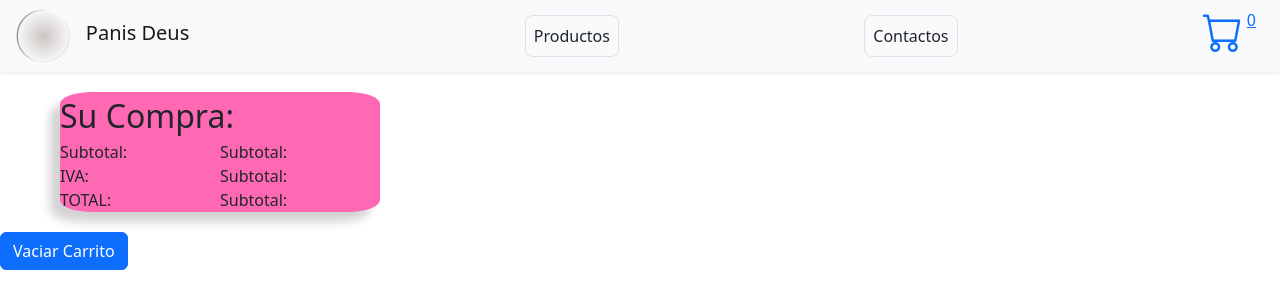
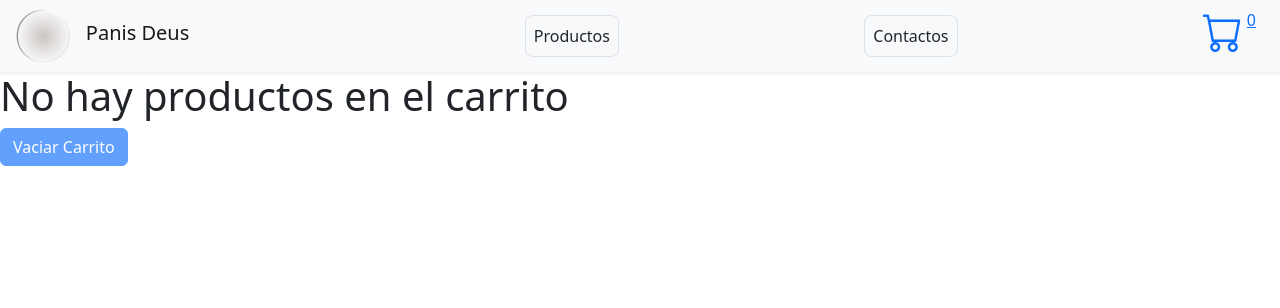
Before and after one commit to dzigaVertov/coder-react, a React (Create React App) app: page /cart in a window 1280 px wide. Shown: the top 308 px of the page. Built offline with nearby package versions, Linux system fonts and the light colour scheme.

Commit message:
agregada Card  de totales de compra

```diff
--- a/src/components/Cart.js
+++ b/src/components/Cart.js
@@ -12,9 +12,8 @@ const Cart = (props) => {
 
     return (
         <div>
-          <ListaCarrito/>
-            <Button onClick={vaciarCarrito}>Vaciar Carrito</Button>
-
+          {carrito.productos.length ? <ListaCarrito/> : <h1>No hay productos en el carrito</h1>}
+          <Button onClick={vaciarCarrito} disabled={!carrito.productos.length}>Vaciar Carrito</Button>
         </div>
     );
 };
--- a/src/components/ItemCarrito.css
+++ b/src/components/ItemCarrito.css
@@ -5,19 +5,32 @@
     border: 1px solid black;
     border-radius: 10px;
     display: flex;
-
     gap: 1rem;
+    justify-content: center;
+    justify-items: center;
+    align-items: center;
+    align-content: space-around;
+    padding: 10px;
 }
 
 .col {
     flex: 1;
-}
-
-.botones {
-    background-color: antiquewhite;
-    margin: 5px;
+    text-align: center;
 }
 
 .img-lista-carrito {
     max-width: 70px;
 }
+
+.btn-borrar {
+    width: 30px;
+    height: 30px;
+    background-color: antiquewhite;
+    border-radius: 50%;
+    text-align: center;
+    margin: 0;
+    padding: 0;
+    line-height: 100%;
+    font-size: 300px;
+
+}
--- a/src/components/ItemCarrito.js
+++ b/src/components/ItemCarrito.js
@@ -1,24 +1,23 @@
 import React from 'react';
 import './ItemCarrito.css';
-
+import { useCarrito, ACCIONES } from './CartContextProvider';
 const ItemCarrito = (props) => {
     const prod = props.prod;
-    console.log('prod: ', prod);
+    const { carrito, dispatch } = useCarrito();
+    function borrarItem() {
+        dispatch({ type: ACCIONES.BORRAR_ITEM, payload: prod });
+    }
 
     return (
         <div className='item'>
-            <div className='botones'>
-                <span className='btn-borrar'>X</span>
-            </div>
+
+            <button className='btn-borrar' onClick={borrarItem}>X</button>
+
             <img className='img-lista-carrito' src={prod.item.image} />
             <div className='col'>{prod.item.title}</div>
             <div className='col'>{`$${prod.item.price}`}</div>
             <div className='col'>{`${prod.quantity}`}</div>
             <div className='col'>{`$${prod.item.price * prod.quantity}`}</div>
-
-
-
-
         </div>
     );
 };
--- a/src/components/ListaCarrito.css
+++ b/src/components/ListaCarrito.css
@@ -18,11 +18,20 @@
     border-radius: 10%;
     box-shadow: -10px 10px 10px lightgray;
     display: grid;
-    grid-template-columns: 1fr 1fr;
+    grid-template-columns: 1fr auto;
+    padding: 0.5em;
+    justify-items: end;
+    gap: 1rem;
+}
+
+#su-compra {
+    grid-column: span 2;
+    font-size: 200%;
+    justify-self: start;
 
 }
 
-span:first-child {
-    grid-column: span 2;
-    font-size: 200%;
+.dinero {
+    justify-self: start;
+    flex-shrink: 1;
 }
--- a/src/components/ListaCarrito.js
+++ b/src/components/ListaCarrito.js
@@ -4,9 +4,15 @@ import { useCarrito } from './CartContextProvider.js';
 import ItemCarrito from './ItemCarrito';
 
 
-const ListaCarrito = (props) => {
+const ListaCarrito = () => {
     const { carrito, dispatch } = useCarrito();
     const productos = carrito.productos;
+
+    const subtotalCompra = productos.reduce((accum, prod) => accum + prod.item.price * prod.quantity, 0);
+    const iva = subtotalCompra * 0.21;
+    const totalCompra = iva + subtotalCompra;
+
+
 
     return (
         <div className='contenedorCarrito'>
@@ -15,15 +21,15 @@ const ListaCarrito = (props) => {
             </div>
 
             <div className='card-totales'>
-                <span>Su Compra: </span>
-            <span>Subtotal: </span>
-            <span>Subtotal: </span>
-            <span>IVA: </span>
-            <span>Subtotal: </span>
-            <span>TOTAL: </span>
-            <span>Subtotal: </span>
+                <span id='su-compra'>Su Compra: </span>
+                <span>Subtotal: </span>
+                <span className='dinero'>$ {subtotalCompra.toFixed(2)} </span>
+                <span>IVA: </span>
+                <span className='dinero'>$ {iva.toFixed(2)} </span>
+                <span>TOTAL: </span>
+                <span className='dinero'>$ {totalCompra.toFixed(2)} </span>
 
-        </div>
+            </div>
         </div >
     );
 };
```
Also changed, not shown: 1 other file (tests, documents, lock files or other folders).
